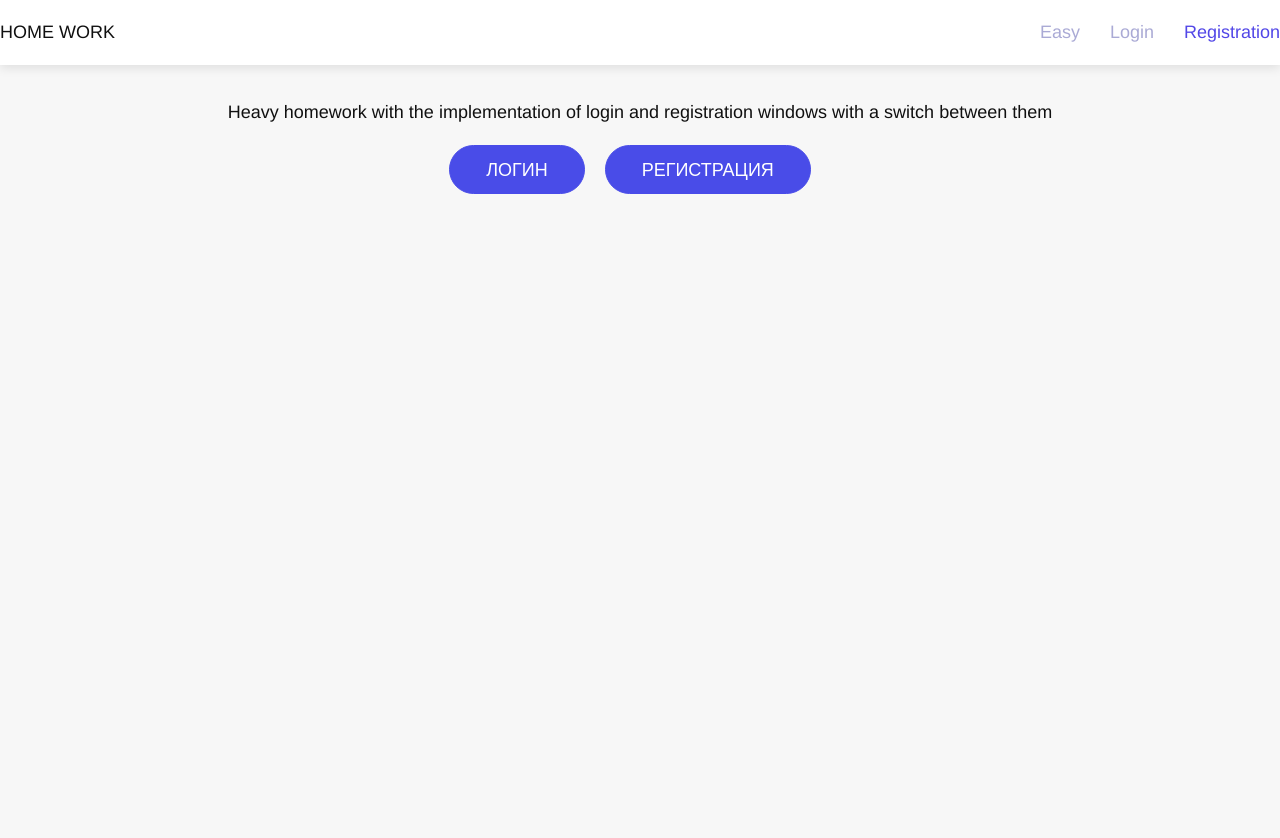
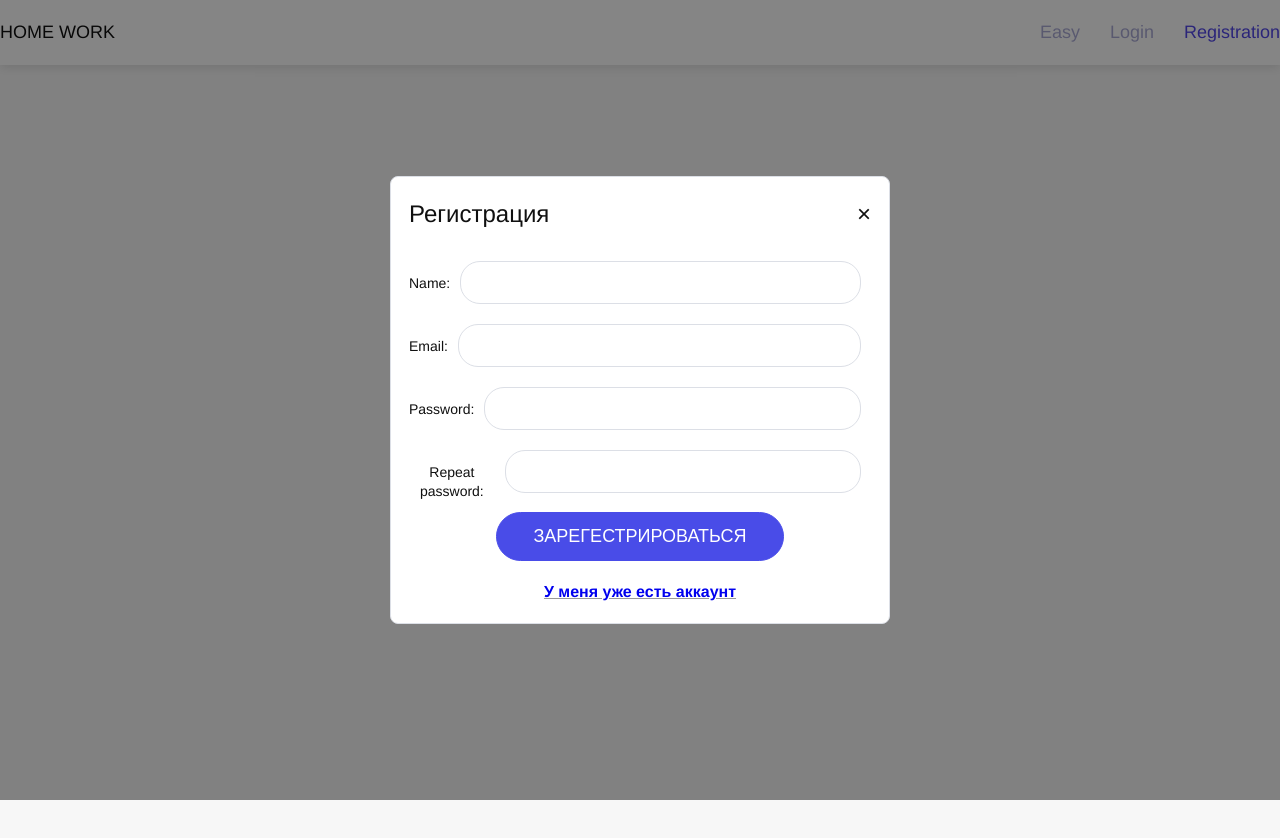
Before and after one commit to Siskinbird/vue-router, a Vue app: page /registration in a window 1280 px wide. Shown: the top 838 px of the page. Built offline with nearby package versions, Linux system fonts and the light colour scheme.

Commit message:
add: Registration component with validation

```diff
--- /dev/null
+++ b/src/components/RegistrationValidate.vue
@@ -0,0 +1,155 @@
+<template>
+  <modal
+      title="Регистрация"
+      @close="onSubmit()"
+  >
+    <!-- body -->
+    <div slot="body">
+      <form @submit.prevent="onSubmit">
+
+        <!--Name-->
+        <div class="form-item" :class="{errorInput: $v.name.$error}">
+          <label>Name:</label>
+          <p class="errorText" v-if="!$v.name.required">Field is required</p>
+          <p class="errorText" v-if="!$v.name.minLength">Name length must be more than{{ $v.name.$params.minLength.min }} !</p>
+          <input v-model="name"
+                 :class="{error: $v.name.$error}"
+                 @change="$v.name.$touch()">
+        </div>
+
+        <!--E-mail-->
+        <div class="form-item" :class="{errorInput: $v.email.$error}">
+          <label>Email:</label>
+          <p class="errorText" v-if="!$v.email.required">Field is required</p>
+          <p class="errorText" v-if="!$v.email.email">E-mail is not correct !</p>
+          <input v-model="email"
+                 :class="{error: $v.email.$error}"
+                 @change="$v.email.$touch()">
+        </div>
+        <!--Password-->
+        <div class="form-item" :class="{errorInput: $v.password.$error}">
+          <label>Password:</label>
+          <p class="errorText" v-if="!$v.password.required">Field is required</p>
+          <p class="errorText" v-if="!$v.password.minLength">Password length must be more than {{ $v.password.$params.minLength.min }} !</p>
+          <input v-model="password"
+                 type="password"
+                 :class="{error: $v.password.$error}"
+                 @change="$v.password.$touch()">
+        </div>
+        <!--PasswordRepeat-->
+        <div class="form-item" :class="{errorInput: $v.repeatPassword.$error}">
+          <label>Repeat password:</label>
+          <p class="errorText" v-if="!$v.repeatPassword.sameAsPassword">Passwords must be identical!</p>
+          <input v-model="$v.repeatPassword.$model"
+                 type="password"
+                 :class="{error: $v.repeatPassword.$error}"
+                 @change="$v.password.$touch()">
+        </div>
+        <button class="btn btnPrimary">Зарегестрироваться</button>
+        <div class="login-link">
+          <router-link to="/login">У меня уже есть аккаунт</router-link>
+        </div>
+
+      </form>
+    </div>
+  </modal>
+</template>
+
+<script>
+import {required, minLength, email, sameAs} from 'vuelidate/lib/validators'
+import modal from '@/components/UI/Modal.vue'
+export default {
+  components: {modal},
+  data() {
+    return {
+      name: '',
+      email: '',
+      password: '',
+      repeatPassword: '',
+    }
+  },
+  validations: {
+    name: {
+      required,
+      minLength: minLength(4)
+    },
+    email: {
+      required,
+      email
+    },
+    password: {
+      required,
+      minLength: minLength(6)
+    },
+    repeatPassword: {
+      sameAsPassword: sameAs('password')
+    }
+  },
+  methods: {
+    onSubmit() {
+      this.$v.$touch()
+      if(!this.$v.$invalid) {
+        const  user = {
+          name: this.name,
+          email: this.email,
+          password: this.password
+        }
+        console.log(user);
+      }
+      this.name = ''
+      this.email = ''
+      this.$v.$reset()
+      this.password = ''
+      this.repeatPassword = ''
+      this.$emit('close')
+    },
+  }
+}
+</script>
+<style lang="scss">
+.form-item .errorText {
+  display: none;
+  margin-bottom: 8px;
+  font-size: 13px;
+  color: #DE4040;
+}
+
+.form-item {
+  position: relative;
+  display: flex;
+  align-items: baseline;
+  justify-content: center;
+
+  &.errorInput .errorText {
+    display: block;
+    position: absolute;
+    top: 23px;
+    right: 23px;
+  }
+  input {
+
+    height: auto;
+    padding: 10px;
+    margin: 10px;
+  }
+  label {
+    font-size: 14px;
+  }
+}
+input.error {
+  border-color: #DE4040;
+}
+
+.login-link {
+  font-size: 16px;
+  margin-top: 20px;
+  color: #999999;
+  text-decoration: underline;
+  font-weight: bold;
+  cursor: pointer;
+  transition: .3s ease-in-out;
+  &:hover {
+    color: #5247e7;
+  }
+}
+</style>
--- a/src/views/Registration.vue
+++ b/src/views/Registration.vue
@@ -2,16 +2,14 @@
   <div class="wrapper-content wrapper-content--fixed">
     <section>
       <div class="container">
-        <h1 class="home-title">
-          Heavy homework with the implementation of login and registration windows with a switch between them</h1>
       </div>
       <div class="button-block">
-        <ModalValidate
-            v-show="modalValidate"
-            @close="modalValidate = !modalValidate"
+        <RegistrationValidate
+            v-show="registrationValidate"
+            @close="registrationValidate = !registrationValidate"
         />
-        <button class="btn btnPrimary" >Логин</button>
-        <button class="btn btnPrimary" @click="modalValidate = !modalValidate" >Регистрация</button>
+
+        <button v-show="!registrationValidate" class="btn btnPrimary" @click="registrationValidate = !registrationValidate" >Регистрация</button>
       </div>
 
     </section>
@@ -21,18 +19,17 @@
 <script>
 
 
-import modal from "@/components/UI/Modal";
-import ModalValidate from "@/components/ModalValidate";
+
+import RegistrationValidate from "@/components/RegistrationValidate";
 
 export default {
   name: 'Registration',
   components: {
-    ModalValidate,
-    modal
+    RegistrationValidate
   },
   data() {
     return {
-       modalValidate: false,
+       registrationValidate: true,
     }
   }
 }
```
